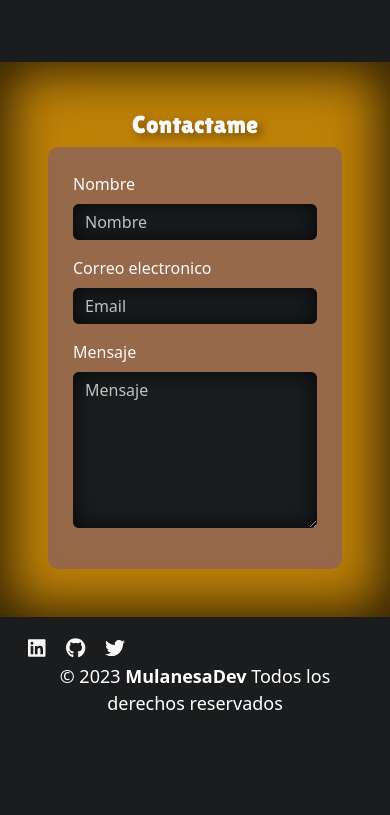
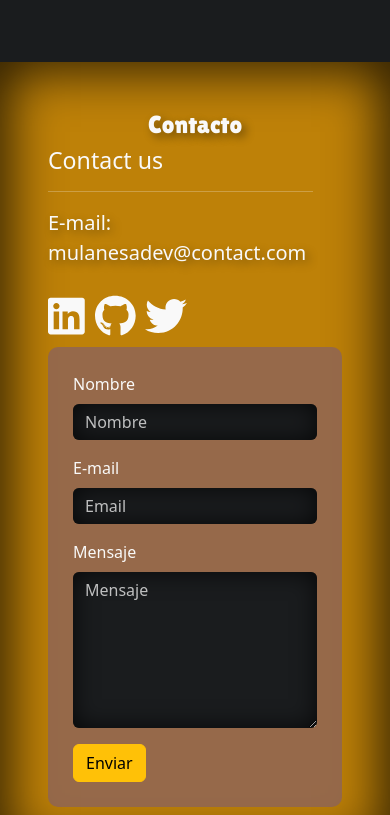
Before and after one commit to Mulanesa/portfolio-Frontend, an Angular app: page /portfolio in a window 390 px wide. Shown: the part 2709-3524 px from the top of the page. Before the commit the page ends 3442 px from the top, so only its background shows below. Built offline with nearby package versions, Linux system fonts and the light colour scheme; a web font is replaced by a local one.

Commit message:
Modificaciones en la seccion de Contacto

```diff
--- a/src/app/components/portfolio/portfolio.component.css
+++ b/src/app/components/portfolio/portfolio.component.css
@@ -175,11 +175,30 @@
       color: #f9f9f9;
 }
 
+#contact .dv_center {
+      align-items: start;
+}
+
+#contact a {
+      text-decoration: none;
+      color: #f9f9f9;
+}
+
+#contact .f_deco {
+      margin-right: 10px;
+      font-size: 42px;
+      transition: .5s, color .10s;
+}
+
+#contact .f_deco:hover {
+      color: #f9f9f9bd;
+}
+
 form {
       background-color: #896262bd;
       padding: 25px;
       border-radius: 10px;
-      width: 50%;
+      width: 100%;
       margin: auto;
 }
 
@@ -191,7 +210,7 @@ form {
       .img-fluid {
             display: none;
       }
-      .rs_form {
-            width: 100%;
+      #contact .dv_center {
+            display: block;
       }
 }
--- a/src/app/components/portfolio/portfolio.component.html
+++ b/src/app/components/portfolio/portfolio.component.html
@@ -18,13 +18,13 @@
                         <p class="lead fs-5">Lorem ipsum dolor sit amet consectetur adipisicing elit. Est ipsam maxime delectus illo a. Numquam facere incidunt tenetur error illo sequi nesciunt, non, eligendi, repellat consectetur nulla provident laboriosam et!.
                         </p>
                   </div>
-                  <img class="img-fluid dshadow_i rs_img" src="../../../assets/img/svg/web_developer_1.svg" alt="#" id="#a-imgwd">
+                  <img class="img-fluid dshadow_i rs_img" src="../../../assets/img/svg/web_developer_1.svg" alt="Persona sentada en una silla al lado de un escritorio, en el que hay una notebook encima y la persona la esta utilizando" id="#a-imgwd">
             </div>
       </section>
       <section>
             <div class="container-fluid p-5" id="skills">
                   <h2 class="h_font text-center">Mis Habilidades</h2>
-                  <div class="c-skills row" data-aos="zoom-in-up" data-aos-duration="2000">
+                  <div class="c-skills row" data-aos="zoom-in-up" data-aos-duration="1000">
                         <div class="s-card col-6 p-2" >
                               <img class="dshadow_i" src="../../../assets/img/habilidades/lhtml.svg" alt="Logo de HTML5" style="width: 100%;">
                               <div class="b-card p-3">
@@ -71,7 +71,7 @@
       <section>
             <div class="container-fluid p-5" id="proyectos">
                   <h2 class="p_font text-center">Proyectos Personales</h2>
-                  <div class="dv_center row" data-aos="zoom-in-up" data-aos-duration="2000">
+                  <div class="dv_center row" data-aos="zoom-in-up" data-aos-duration="1000">
                         <div class="p-card my-3 col-6" (click)="openCenteredLG(lineage2modal)">
                               <img class="dshadow_i" src="../../../assets/img/proyectos/ll2.png" alt="Logo de HTML5" style="width: 100%;">
                         </div>
@@ -80,21 +80,32 @@
       </section>
       <section>
             <div class="container-fluid p-5" id="contact">
-                  <h2 class="h_font text-center">Contactame</h2>
-                  <form class="rs_form" action="#" data-aos="zoom-in-up" data-aos-duration="2000">
+                  <h2 class="h_font text-center">Contacto</h2>
+                  <div class="dv_center">
+                        <div class="col-md-6" data-aos="fade-right" data-aos-duration="1000">
+                              <h3>Contact us</h3>
+                              <hr style="margin-right: 10%;">
+                              <p class="lead fs-5">E-mail:<br><a href="mailto:mulanesadev@contact.com">mulanesadev@contact.com</a></p>
+                              <a class="f_deco" href="#linkedin" target="_blank"><fa-icon [icon]="faLinkedin"></fa-icon></a>
+                              <a class="f_deco" href="#github" target="_blank"><fa-icon [icon]="faGithub"></fa-icon></a>
+                              <a class="f_deco" href="#twitter" target="_blank"><fa-icon [icon]="faTwitter"></fa-icon></a>
+                        </div>
+                        <form class="rs_form" action="#" data-aos="fade-up" data-aos-duration="1000">
                               <div class="mb-3">
                                     <label for="name" class="form-label">Nombre</label>
                                     <input type="textname" class="form-control" id="name" placeholder="Nombre">
                               </div>
                               <div class="mb-3">
-                              <label for="email" class="form-label">Correo electronico</label>
+                                    <label for="email" class="form-label">E-mail</label>
                                     <input type="email" class="form-control" id="email" placeholder="Email">
                               </div>
                               <div class="mb-3">
                                     <label for="textarea" class="form-label">Mensaje</label>
                                     <textarea class="form-control" id="textarea" rows="6" placeholder="Mensaje"></textarea>
                               </div>
+                              <button type="button" class="btn btn-warning">Enviar</button>
                         </form>
+                  </div>
             </div>
       </section>
 </main>
--- a/src/app/components/portfolio/portfolio.component.ts
+++ b/src/app/components/portfolio/portfolio.component.ts
@@ -1,7 +1,9 @@
 import { Component, OnInit } from '@angular/core';
+//Modal
 import { NgbModal } from '@ng-bootstrap/ng-bootstrap';
+//Icons
 import { faXmark } from '@fortawesome/free-solid-svg-icons';
-
+import { faGithub, faLinkedin, faTwitter } from '@fortawesome/free-brands-svg-icons';
 @Component({
   selector: 'app-portfolio',
   templateUrl: './portfolio.component.html',
@@ -10,11 +12,8 @@ import { faXmark } from '@fortawesome/free-solid-svg-icons';
 
 
 export class PortfolioComponent implements OnInit {
-  html: string = 'Basic';
-  css: string = 'Basic';
-  javascript: string = 'Basic';
-  angular: string = 'Basic';
-  faXmark = faXmark;
+  html: string = 'Basic'; css: string = 'Basic';  javascript: string = 'Basic'; angular: string = 'Basic';
+  faXmark = faXmark; faLinkedin = faLinkedin; faGithub = faGithub; faTwitter = faTwitter;
 
   constructor(public modal: NgbModal) { }
 
```
Lines whose indentation alone changed are shown as unchanged.
